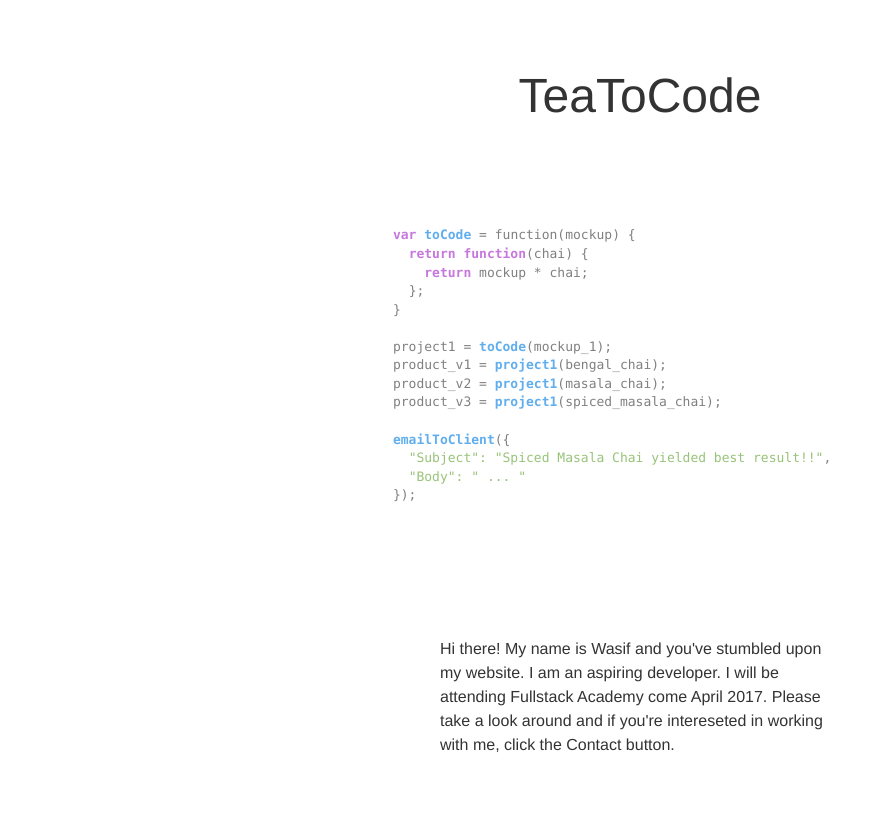
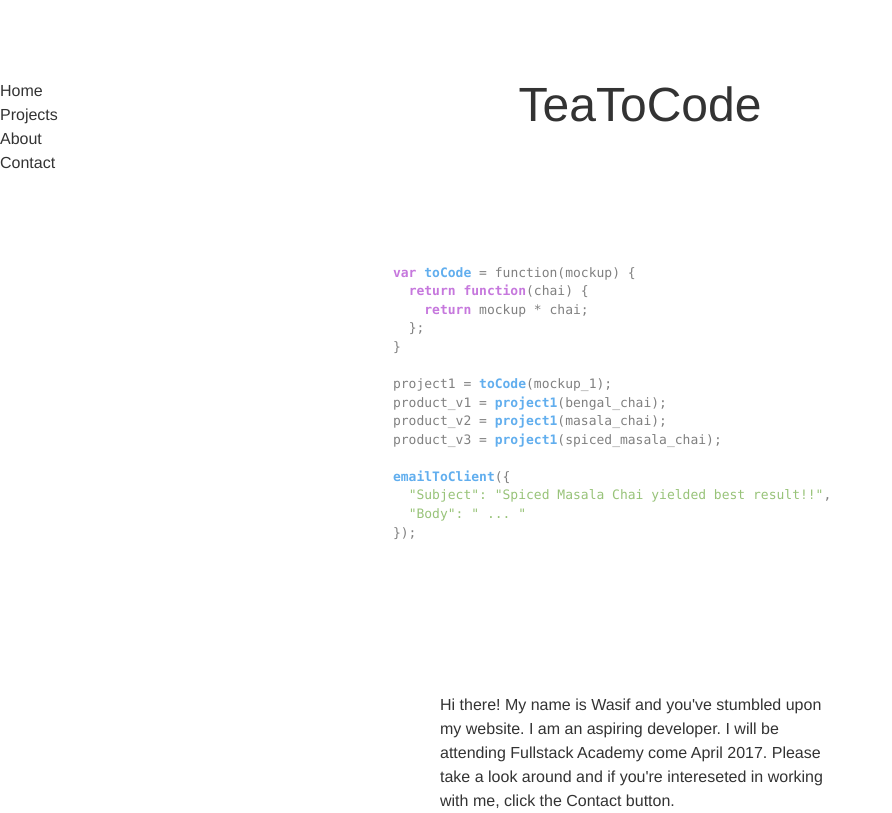
Before and after one commit to drinkingChai/personal-professional-website, a website: page public/index.html in a window 1280 px wide. Shown: the whole page, without its empty margins (0-892 px from the left). Drawn offline with nearby package versions, Linux system fonts and the light colour scheme; no server answers.

Commit message:
Space home page

```diff
--- a/public/assets/templates/directives/pwPageNav.html
+++ b/public/assets/templates/directives/pwPageNav.html
@@ -1,20 +1,10 @@
-<div class="navbar">
-  <div class="navbar-header">
-    <!-- Brand -->
-    <a href="#/" class="navbar-brand">Wasif Zaman</a>
+<nav>
 
-    <!-- Hamburger button -->
-    <button type='button' class='navbar-toggle collapsed' ng-click="dropped=!dropped" data-toggle='collapse' data-target='.navbar-collapse'>
-      <i class="fa fa-bars" aria-hidden="true" ng-hide="dropped"></i>
-      <i class="fa fa-times" aria-hidden="true" ng-show="dropped"></i>
-    </button>
-  </div>
+  <ul>
+    <li>Home</li>
+    <li>Projects</li>
+    <li>About</li>
+    <li>Contact</li>
+  </ul>
 
-  <!-- Right justified navbar -->
-  <ul class="nav navbar-nav navbar-right collapse navbar-collapse">
-    <li><a href="#/" ng-class="{'active': isPage('')}">Home</a></li>
-    <li><a href="#/projects" ng-class="{'active': isPage('projects')}">Projects</a></li>
-    <li><a href="#/about" ng-class="{'active': isPage('about')}">About</a></li>
-    <!-- <li><a href="#/admin" ng-class="{'active': isPage('admin')}">Admin</a></li> -->
-  </ul>
-</div>
+</nav>
--- a/public/index.html
+++ b/public/index.html
@@ -13,9 +13,14 @@
   </head>
   <body>
 
+    <pw-page-nav></pw-page-nav>
 
-    <!-- Main -->
     <main ng-view></main>
+
+
+
+
+
 
     <!-- Highlight.js -->
     <script src="assets/js/vendor/highlight.min.js" charset="utf-8"></script>
--- a/public/styles/style.css
+++ b/public/styles/style.css
@@ -1,3 +1,10 @@
+/* Reset */
+html, body, h1, h2,
+h3, p, ol, ul, li, a {
+    padding: 0;
+    border: 0;
+    margin: 0; }
+
 /* Style guide */
 html {
   font-size: 16px;
@@ -29,6 +36,10 @@
   /*background: url('../assets/images/wccsnfwrkz0-cameron-kirby.jpg')*/
 }
 
+nav {
+  float: left;
+}
+
 pre,
 .hljs {
   background-color: transparent;
@@ -44,10 +55,8 @@
   max-width: 400px;
 }
 
-.home h1,
-.home p,
-.home pre {
-  padding-top: 50px;
+.home h1 {
+  text-align: center;
 }
 
 .home,
@@ -55,6 +64,8 @@
   margin: 0 auto;
 }
 
-.home h1 {
-  text-align: center;
+.home h1,
+.home p,
+.home pre {
+  margin-top: 12.72265%;
 }
```
